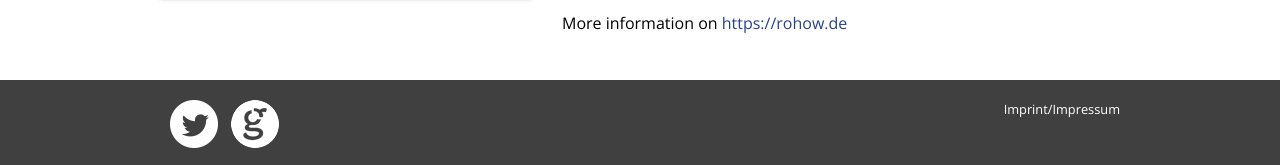
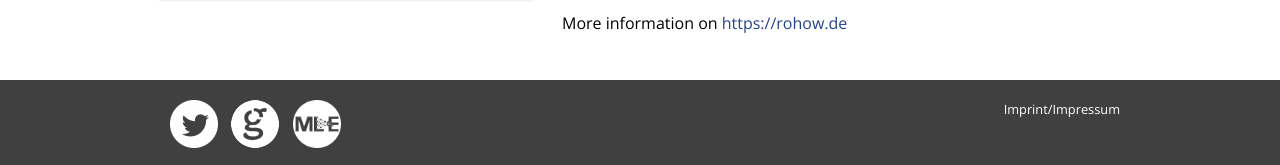
Before and after one commit to HULKs/hulks.github.io, a Jekyll site: the page built from index.html, in a window 1280 px wide and 1400 px high, scrolled down 66 px. Shown: the part 1232-1397 px from the top of the window. Built offline with Jekyll 4.4.1, drawn with Linux system fonts in a browser that asks for light colours.

Commit message:
Add MLE icon in footer

```diff
--- a/_layouts/default.html
+++ b/_layouts/default.html
@@ -51,6 +51,7 @@
             <a href="https://twitter.com/Team_HULKs" target="_blank"><span class="icon tw"></span></a>
             <a href="https://www.gooding.de/organization/roboting-tuhh-e-v-23115" target="_blank"><span
                     class="icon gd"></span></a>
+            <a href="https://www.mle.hamburg/lehre/#hulks" target="_blank"><span class="icon ml"></span></a>
         </div>
     </div>
 </footer>
--- a/_style/hulks.css
+++ b/_style/hulks.css
@@ -277,6 +277,10 @@ footer .right {
 .icon.gd {
   background: url('img/gooding-icon-48.png');
 }
+.icon.ml {
+  background: url('img/maschine-learning-icon-128.png');
+  background-size: 48px;
+}
 .col-contact {
   width: 150px;
 }
--- a/_style/hulks.less
+++ b/_style/hulks.less
@@ -202,6 +202,7 @@ footer {
 	&.ig { background:url('img/instagram-4-icon-48.png'); }
 	&.tw { background:url('img/twitter-4-icon-48.png'); }
 	&.gd { background:url('img/gooding-icon-48.png'); }
+	&.ml { background:url('img/maschine-learning-icon-128.png'); background-size: 48px; }
 }
 @pagewidth: 960px;
 @coldist: 30px;
```
Also changed, not shown: _style/img/maschine-learning-icon-128.png (added).
